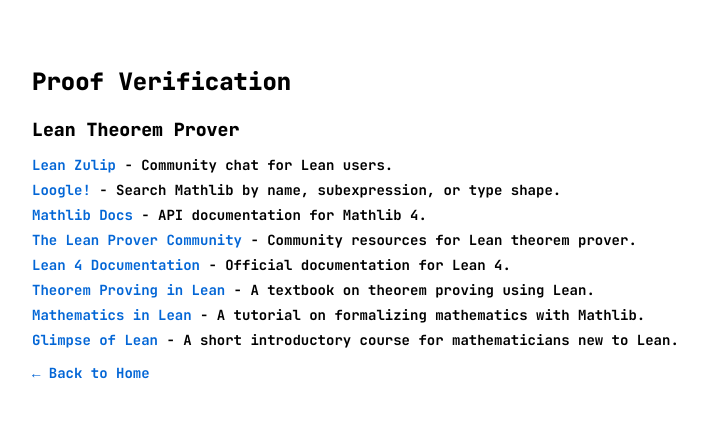
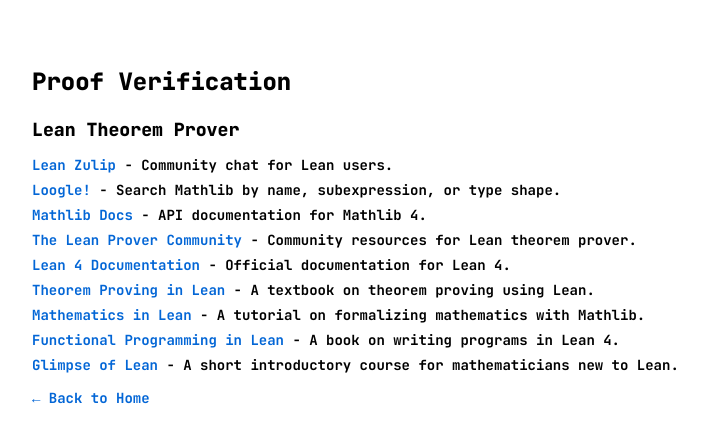
Before and after one commit to 0stellensatz/links, a Jekyll site: the page built from page_lean.md, in a window 1280 px wide. Shown: the top 443 px of the page, without its empty margins (240-947 px from the left). Built offline with Jekyll 4.4.1, drawn with Linux system fonts in a browser that asks for light colours.

Commit message:
Add Functional Programming in Lean
Co-Authored-By: Claude Opus 5 (1M context) <noreply@anthropic.com>

```diff
--- a/_data/links_lean.yml
+++ b/_data/links_lean.yml
@@ -21,6 +21,9 @@
   - title: "Mathematics in Lean"
     url: "https://leanprover-community.github.io/mathematics_in_lean/"
     description: "A tutorial on formalizing mathematics with Mathlib."
+  - title: "Functional Programming in Lean"
+    url: "https://lean-lang.org/functional_programming_in_lean/"
+    description: "A book on writing programs in Lean 4."
   - title: "Glimpse of Lean"
     url: "https://github.com/PatrickMassot/GlimpseOfLean"
     description: "A short introductory course for mathematicians new to Lean."
```
